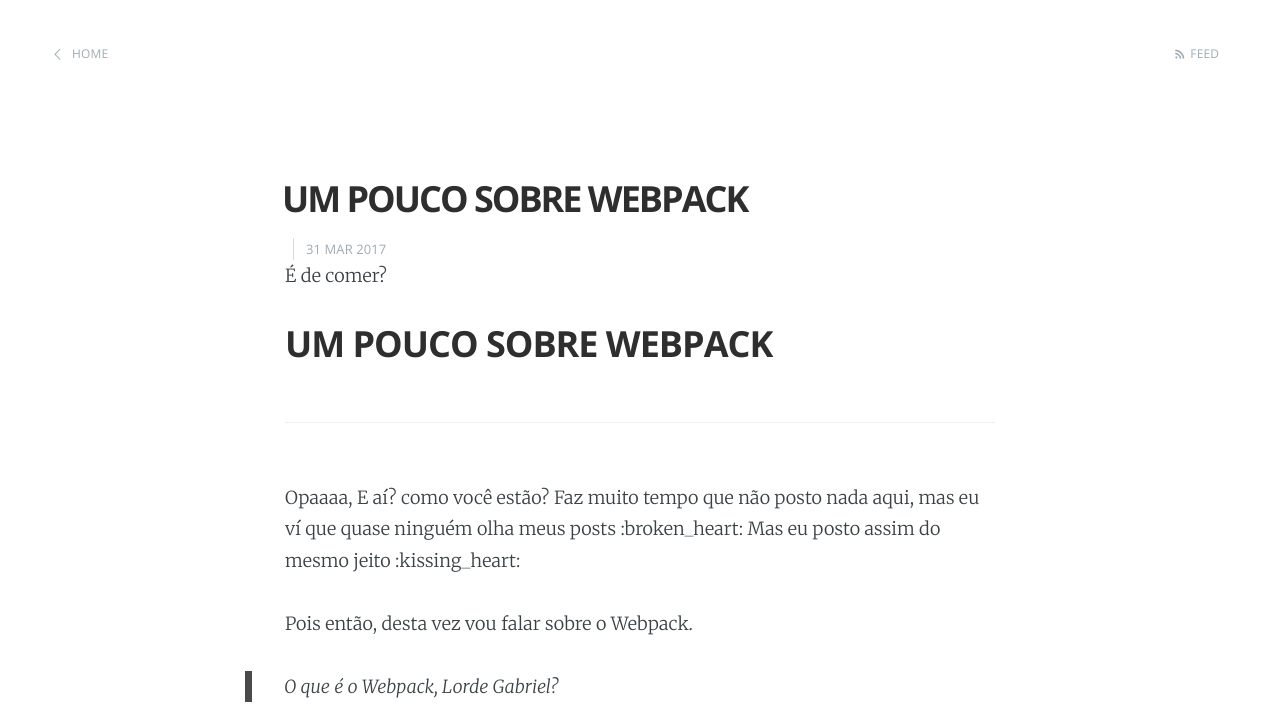
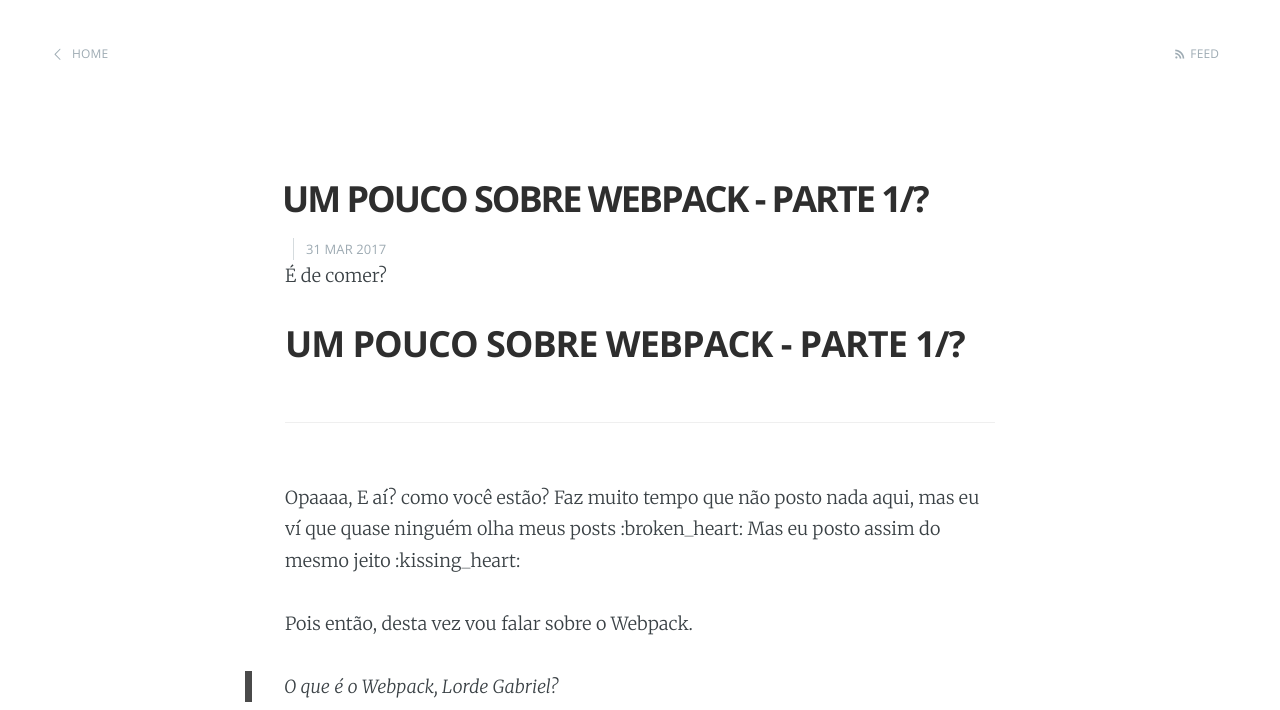
Before and after one commit to gkal19/blog, a Jekyll site: the page built from _posts/2017-03-31-posts-webpack1.markdown, in a window 1280 px wide and 900 px high, cut to the strip 0-710 px from the top of the window. Built offline with Jekyll 4.4.1, drawn with Linux system fonts in a browser that asks for light colours; comment, search, counter and statistics services are not loaded.

Commit message:
Post Webpack 1/? - atualizando

```diff
--- a/_posts/2017-03-31-posts-webpack1.markdown
+++ b/_posts/2017-03-31-posts-webpack1.markdown
@@ -1,12 +1,12 @@
 ---
 layout: post
-title: UM POUCO SOBRE WEBPACK
+title: UM POUCO SOBRE WEBPACK - PARTE 1/?
 author: Gabriel Kalani
 ---
 
 É de comer?
 
-## UM POUCO SOBRE WEBPACK
+## UM POUCO SOBRE WEBPACK - PARTE 1/?
 -----
 
 Opaaaa, E aí? como você estão?
```
